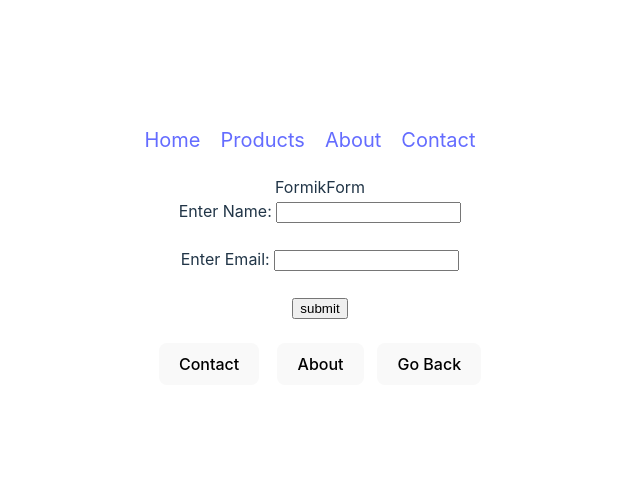
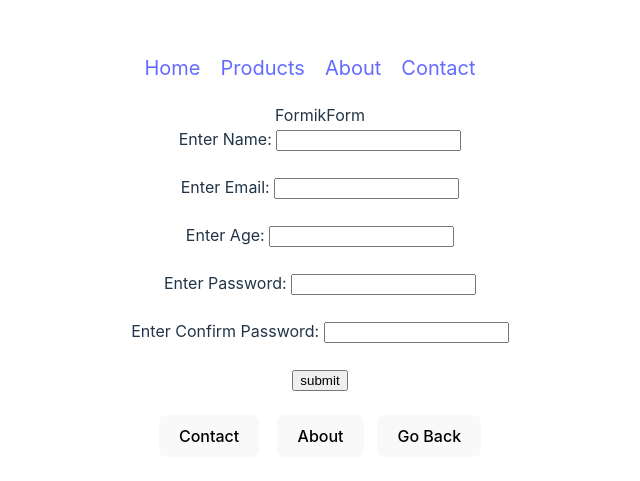
Before and after one commit to Muhammad-Sulman/ReactFirstApp, a React (Vite) app in the folder react-App1.0/: page /formikform in a window 1280 px wide. Shown: the part 155-636 px from the top of the page, without its empty margins (320-960 px from the left). Built offline with nearby package versions, Linux system fonts and the light colour scheme.

Commit message:
form validation usinf formik and yup

```diff
--- a/react-App1.0/package.json
+++ b/react-App1.0/package.json
@@ -15,7 +15,8 @@
     "prop-types": "^15.8.1",
     "react": "^19.0.0-rc.1",
     "react-dom": "^19.0.0-rc.1",
-    "react-router-dom": "^7.1.5"
+    "react-router-dom": "^7.1.5",
+    "yup": "^1.6.1"
   },
   "devDependencies": {
     "@eslint/js": "^9.17.0",
--- /dev/null
+++ b/react-App1.0/src/components/FormSchema.jsx
@@ -0,0 +1,36 @@
+import * as Yup from 'yup';
+
+export const FormSchema = Yup.object({
+    // name: Yup.string().min(3).max(25).required('Name is Required'),
+    // email: Yup.string().email().required('Emial is Required')
+
+    // // custom error messages
+    // name: Yup.string().min(3, 'Too Short').max(25, 'Too Long').required('Name is Required'),
+    // email: Yup.string().email('invalid Email').required('Emial is Required'),
+    // age: Yup.number().min(15).max(35).required('Age is required'),
+
+    name: Yup.string()
+        .min(3, 'Too Short')
+        .max(25, 'Too Long')
+        .required('Name is Required'),
+
+    email: Yup.string()
+        .email('Invalid Email')
+        .required('Email is Required'),
+
+    age: Yup.number()
+        .min(15, 'Age must be at least 15')
+        .max(35, 'Age must be at most 35')
+        .required('Age is required'),
+
+    password: Yup.string()
+        .required('Password is required')
+        .matches(
+            /^(?=.*[a-z])(?=.*[A-Z])(?=.*[0-9])(?=.*[!@#\$%\^&\*])(?=.{8,})/,
+            'Password must be at least 8 characters, include one uppercase, one lowercase, one number, and one special character'
+        ),
+
+        cpassword: Yup.string()
+        .required('Confirm Password is required')
+        .oneOf([Yup.ref('password')], 'Passwords must match')
+})
--- a/react-App1.0/src/components/FormikForm.jsx
+++ b/react-App1.0/src/components/FormikForm.jsx
@@ -1,10 +1,14 @@
 import {useFormik} from 'formik';
+import { FormSchema } from './FormSchema';
 
 function FormikForm() {
 
     const formInitailValues = {
         name: "",
-        email: ""
+        email: "",
+        age: "",
+        password: "",
+        cpassword: ""
     }
 
     // const formik = useFormik({
@@ -18,13 +22,17 @@ function FormikForm() {
     // });
 
 
-    const {handleChange, handleSubmit, values} = useFormik({
+    const {handleChange, handleSubmit, handleBlur , values, touched, errors} = useFormik({
         initialValues: formInitailValues ,
-
-        onSubmit: (values) => {
+        validationSchema: FormSchema,
+        onSubmit: (values, action) => {
             console.log(values);
             console.log(values.name);
             console.log(values.email);
+            console.log(values.age);
+            console.log(values.password);
+            console.log(values.cpassword);
+            action.resetForm();
         }
     });
 
@@ -45,11 +53,32 @@ function FormikForm() {
 
         <form onSubmit={handleSubmit}>
             <label htmlFor="">Enter Name: </label>
-            <input type="text" name="name"  onChange={handleChange}   value={values.name} />
-            <br /><br />
+            <input type="text" name="name"  onChange={handleChange} onBlur={handleBlur}   value={values.name}  />
+            <br />
+            {/* <span style={{color:'red'}} >{errors.name}</span> */}
+            {errors.name && touched.name ? <span style={{color:'red'}} >{errors.name}</span> : null}
+            <br />
             <label htmlFor="">Enter Email: </label>
-            <input type="text" name="email" onChange={handleChange}   value={values.email} />
-            <br /><br />
+            <input type="text" name="email" onChange={handleChange} onBlur={handleBlur}  value={values.email} />
+            <br />
+            {/* <span style={{color:'red'}} >{errors.email}</span> */}
+            {errors.email && touched.email ? <span style={{color:'red'}} >{errors.email}</span> : null}
+            <br />
+            <label htmlFor="">Enter Age: </label>
+            <input type="text" name="age" onChange={handleChange} onBlur={handleBlur}  value={values.age} />
+            <br />
+            {errors.age && touched.age ? <span style={{color:'red'}} >{errors.age}</span> : null}
+            <br />
+            <label htmlFor="">Enter Password: </label>
+            <input type="password" name="password" onChange={handleChange} onBlur={handleBlur}  value={values.password} />
+            <br />
+            {errors.password && touched.password ? <span style={{color:'red'}} >{errors.password}</span> : null}
+            <br />
+            <label htmlFor="">Enter Confirm Password: </label>
+            <input type="password" name="cpassword" onChange={handleChange} onBlur={handleBlur}  value={values.cpassword} />
+            <br />
+            {errors.cpassword && touched.cpassword ? <span style={{color:'red'}} >{errors.cpassword}</span> : null}
+            <br />
             <input type="submit" value="submit" />
             <br /><br />
         </form>
```
Also changed, not shown: 1 other file (tests, documents, lock files or other folders).
